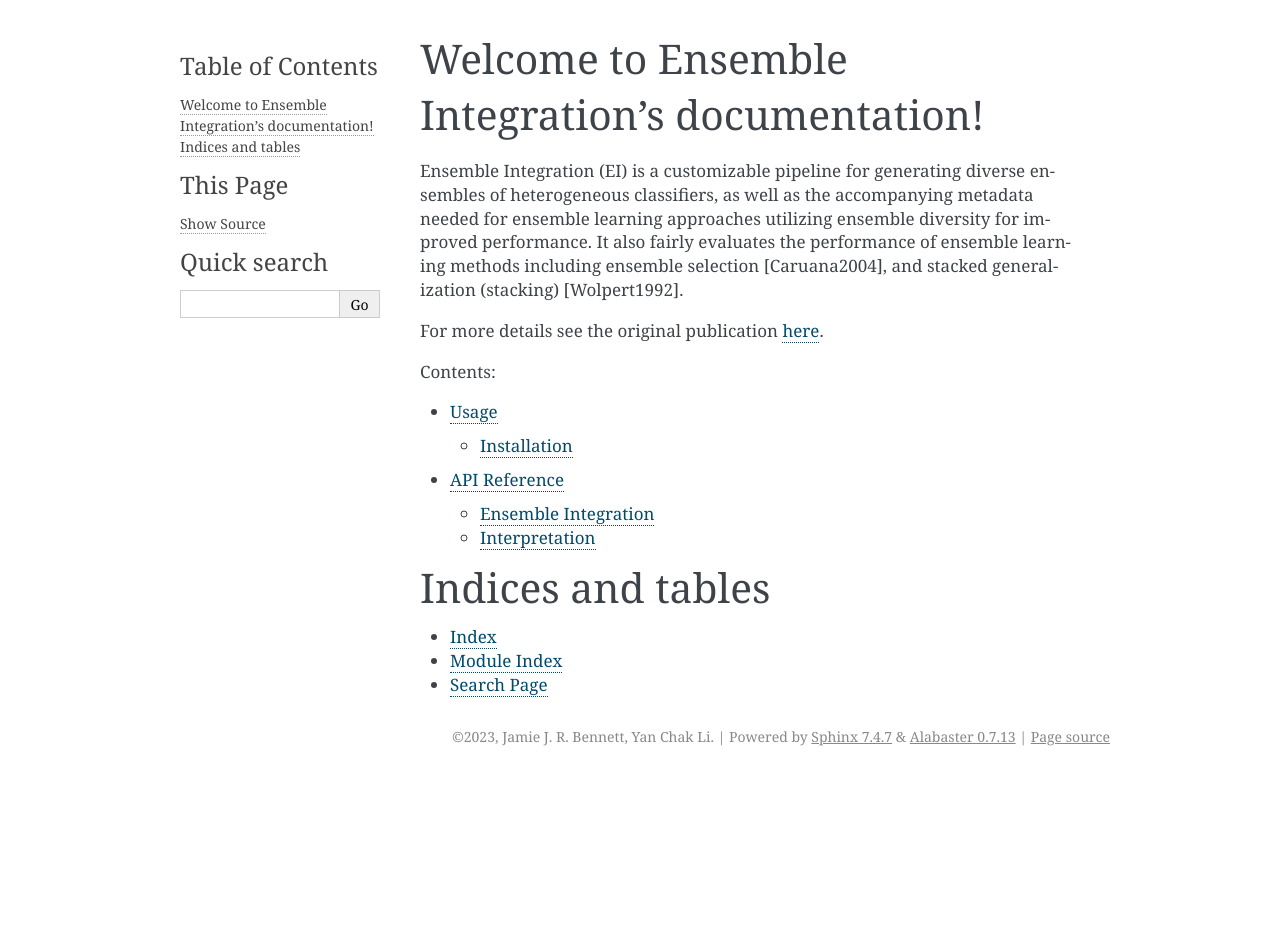
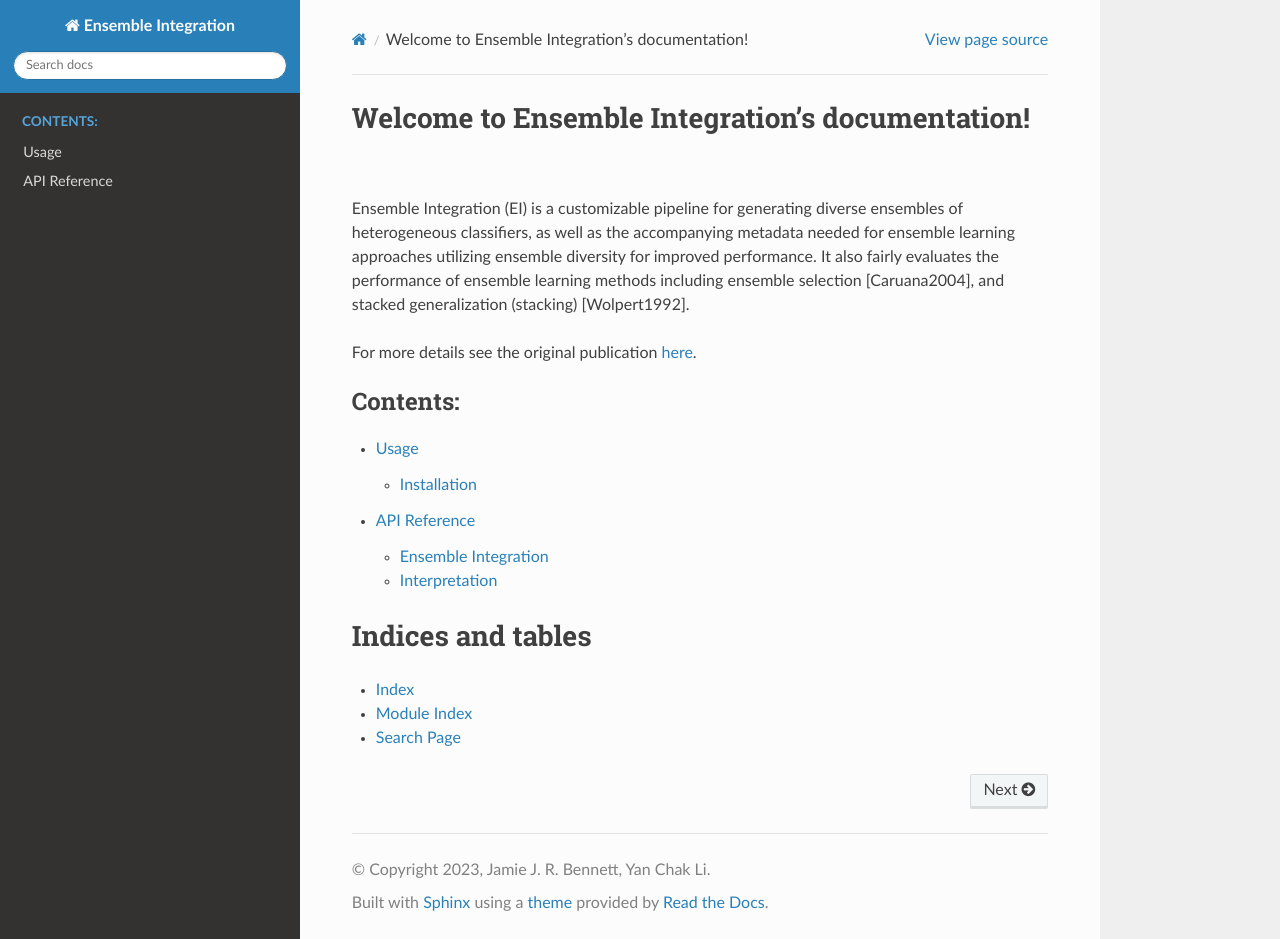
Before and after one commit to GauravPandeyLab/eipy, a Sphinx documentation site: the page built from docs/source/index.rst, in a window 1280 px wide and 939 px high. Built offline with Sphinx 7.4.7 and the Read the Docs theme 2.0.0, drawn with Linux system fonts in a browser that asks for light colours.

Commit message:
update docs theme

```diff
--- a/docs/source/conf.py
+++ b/docs/source/conf.py
@@ -32,6 +32,7 @@ release = '0.1.0'
 extensions = ['sphinx.ext.autodoc',
               'sphinx.ext.coverage',
               'sphinx.ext.napoleon',
+              'sphinx_rtd_theme'
             #   'sphinx.ext.githubpages'
 ]
 
@@ -52,7 +53,7 @@ exclude_patterns = []
 # The theme to use for HTML and HTML Help pages.  See the documentation for
 # a list of builtin themes.
 #
-# html_theme = 'alabaster'
+html_theme = 'sphinx_rtd_theme'
 
 # Add any paths that contain custom static files (such as style sheets) here,
 # relative to this directory. They are copied after the builtin static files,
--- a/pyproject.toml
+++ b/pyproject.toml
@@ -38,6 +38,7 @@ optional = true
 [tool.poetry.group.docs.dependencies]
 sphinx = "^4.2"
 sphinx-autodoc-typehints = "^1.12"
+sphinx_rtd_theme = "1.3.0"
 
 [tool.pytest.ini_options]
 # addopts = "-ra -v"
```
